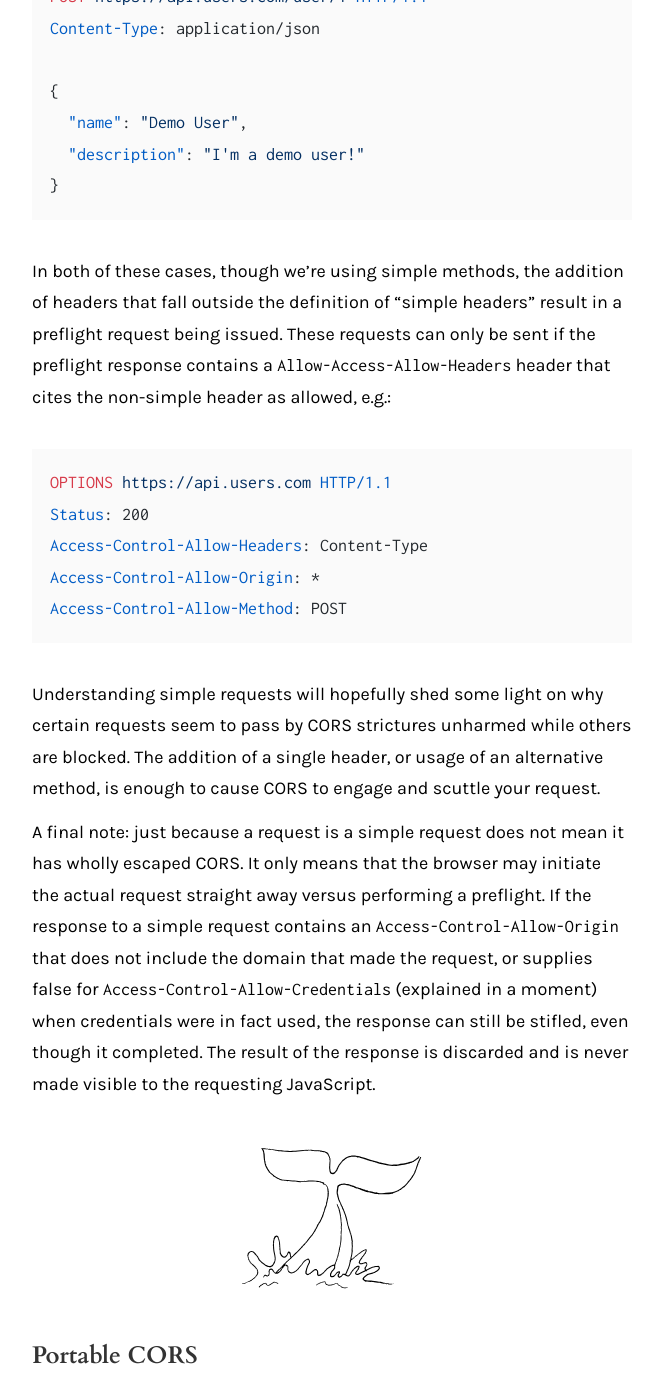
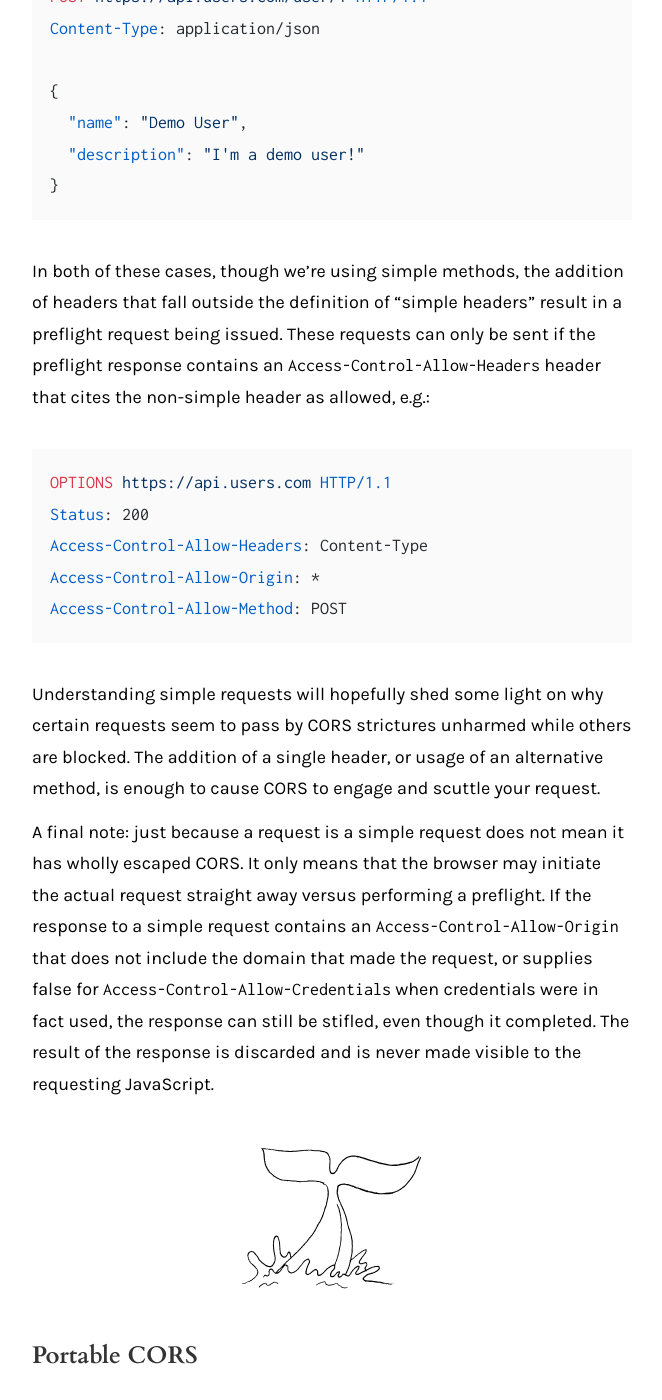
Before and after one commit to ryanmillerdev/frontendian, a Jekyll site: the page built from _posts/2018-06-03-cors.markdown, in a window 1280 px wide and 1400 px high, scrolled down 7376 px. Shown: the whole window, without its empty margins (308-970 px from the left). Built offline with Jekyll 4.4.1, drawn with Linux system fonts in a browser that asks for light colours; nearby versions of some CDN libraries; comment, search, counter and statistics services are not loaded.

Commit message:
Minor typo fixes.

```diff
--- a/_posts/2018-06-03-cors.markdown
+++ b/_posts/2018-06-03-cors.markdown
@@ -124,7 +124,7 @@ Content-Type: application/json
   "description": "I'm a demo user!"
 }</code></pre>
 
-In both of these cases, though we're using simple methods, the addition of headers that fall outside the definition of "simple headers" result in a preflight request being issued. These requests can only be sent if the preflight response contains a `Allow-Access-Allow-Headers` header that cites the non-simple header as allowed, e.g.:
+In both of these cases, though we're using simple methods, the addition of headers that fall outside the definition of "simple headers" result in a preflight request being issued. These requests can only be sent if the preflight response contains an `Access-Control-Allow-Headers` header that cites the non-simple header as allowed, e.g.:
 
 <pre><code>OPTIONS https://api.users.com HTTP/1.1
 Status: 200
@@ -134,7 +134,7 @@ Access-Control-Allow-Method: POST</code></pre>
 
 Understanding simple requests will hopefully shed some light on why certain requests seem to pass by CORS strictures unharmed while others are blocked. The addition of a single header, or usage of an alternative method, is enough to cause CORS to engage and scuttle your request.
 
-A final note: just because a request is a simple request does not mean it has wholly escaped CORS. It only means that the browser may initiate the actual request straight away versus performing a preflight. If the response to a simple request contains an `Access-Control-Allow-Origin` that does not include the domain that made the request, or supplies false for `Access-Control-Allow-Credentials` (explained in a moment) when credentials were in fact used, the response can still be stifled, even though it completed. The result of the response is discarded and is never made visible to the requesting JavaScript.
+A final note: just because a request is a simple request does not mean it has wholly escaped CORS. It only means that the browser may initiate the actual request straight away versus performing a preflight. If the response to a simple request contains an `Access-Control-Allow-Origin` that does not include the domain that made the request, or supplies false for `Access-Control-Allow-Credentials` when credentials were in fact used, the response can still be stifled, even though it completed. The result of the response is discarded and is never made visible to the requesting JavaScript.
 
 <figure>
   <img src="/public/svg/tail-outline.svg" width="100%" style="max-width: 30rem"/>
```
